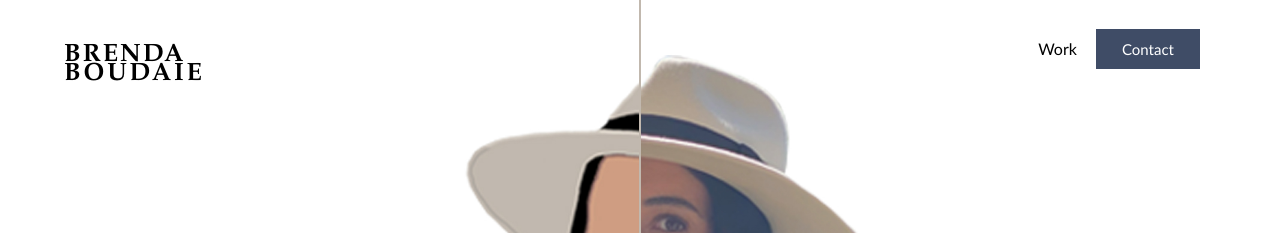
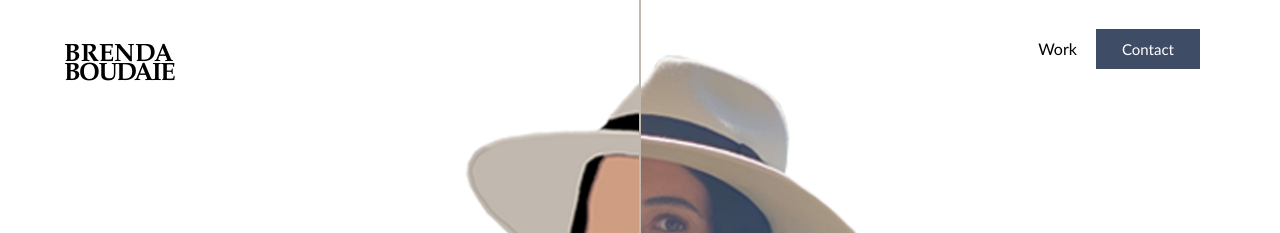
Before and after one commit to brendaboudaie/brendaboudaie.github.io, a Jekyll site: the page built from index.html, in a window 1280 px wide. Shown: the top 233 px of the page. Built offline with Jekyll 4.4.1, drawn with Linux system fonts in a browser that asks for light colours.

Commit message:
removed loader

```diff
--- a/_includes/navigation.html
+++ b/_includes/navigation.html
@@ -46,12 +46,13 @@
   .fname {
     line-height: 0;
     padding: 0;
-    letter-spacing: 2px;
+    /* letter-spacing: 2px; */
   }
   .lname {
     line-height: 0;
     margin-top: -6px;
     letter-spacing: 2.9px;
+    letter-spacing: -1.5px;
   }
   .chat-button {
     font-family: "Optima";
--- a/assets/css/cocoen.css
+++ b/assets/css/cocoen.css
@@ -63,13 +63,13 @@
 }
 
 .cocoen-drag {
-  animation-delay: 4s;
+  animation-delay: 1.5s;
   animation-name: moveCocoenDrag;
   animation-duration: 1.5s;
 }
 
 .cocoen div {
-  animation-delay: 4s;
+  animation-delay: 1.5s;
   animation-name: changeImageWidth;
   animation-duration: 1.5s;
 }
@@ -139,12 +139,12 @@
     top: 100px !important;
   }
   .cocoen-drag {
-    animation-delay: 4s;
+    animation-delay: 1.5s;
     animation-name: mobileMoveCocoenDrag;
     animation-duration: 1.5s;
   }
   .cocoen div {
-    animation-delay: 4s;
+    animation-delay: 1.5s;
     animation-name: mobileChangeImageWidth;
     animation-duration: 1.5s;
   }
--- a/index.html
+++ b/index.html
@@ -27,7 +27,7 @@
       </div>
   </div>
 
-  <div id = "overlay" class="loader"><img id = "loader-inner" class = "position-absolute-center" src="/assets/coffee-load-animation.gif"></div>
+  <!-- <div id = "overlay" class="loader"><img id = "loader-inner" class = "position-absolute-center" src="/assets/coffee-load-animation.gif"></div> -->
 
   <script src="https://ajax.googleapis.com/ajax/libs/jquery/3.5.1/jquery.min.js"></script>
 
@@ -37,39 +37,8 @@
     });
 
     // $(window).on('load', function() {
-    //   if (!('hasCodeRunBefore' in sessionStorage)) {
     //     setTimeout(function(){ $('.loader').fadeOut('slow');}, 3500);
-    //     console.log("running new min")
-    //     sessionStorage.setItem("hasCodeRunBefore", true);
-    //   }
-    //   else{
-    //     $('.loader').fadeOut(1000);
-    //     console.log("shouldn't show animation")
-    //   }
     // })
-
-    $(window).on('load', function() {
-        setTimeout(function(){ $('.loader').fadeOut('slow');}, 3500);
-    })
 
    </script>
 </body>
-
-<style>
-    .loader{
-        position: absolute;
-        top: 0;
-        z-index: 999999;
-        width: 100%;
-        height: 100%;
-        background-color: white;
-    }
-    .loader img{
-        width: 5%;
-    }
-    @media screen and (max-width: 767px) {
-      .loader img{
-        width: 15%;
-    }
-    }
-</style>
```
Also changed, not shown: 6 other files.
